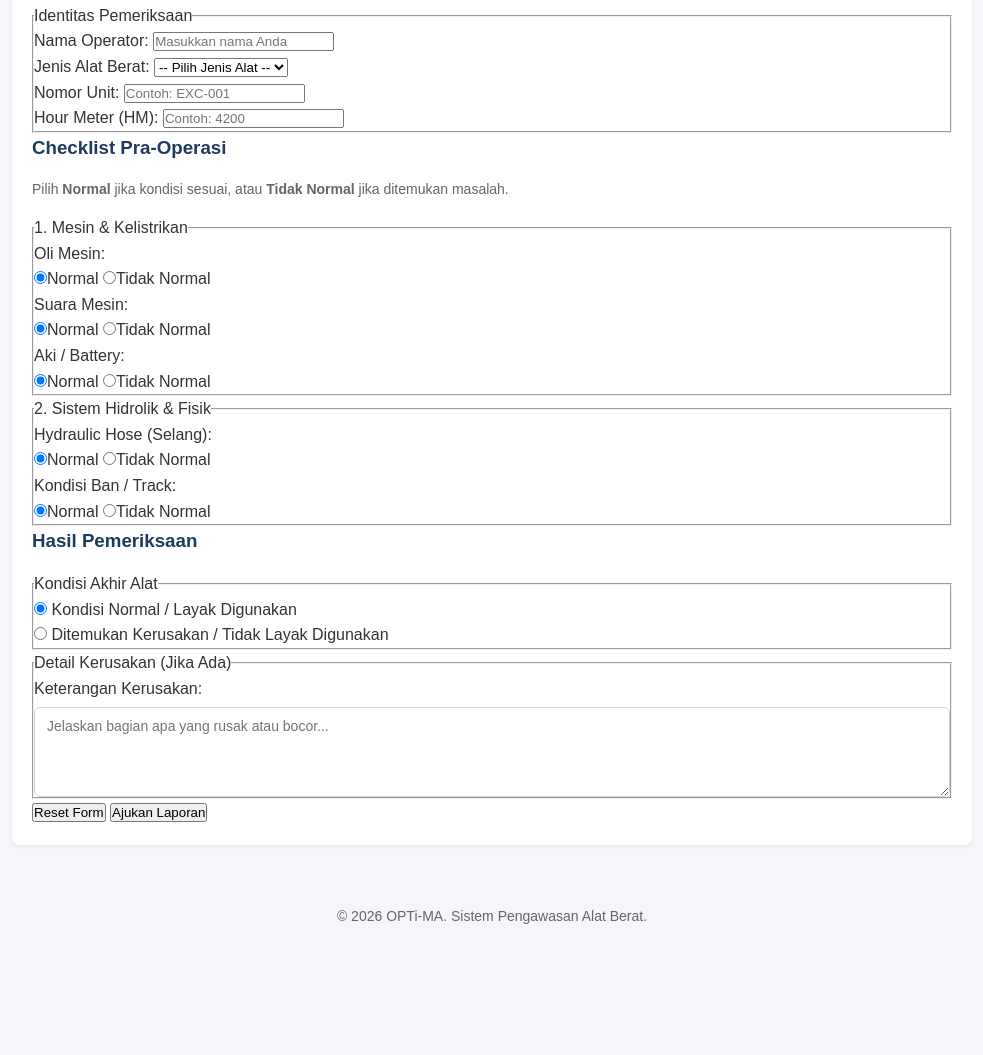
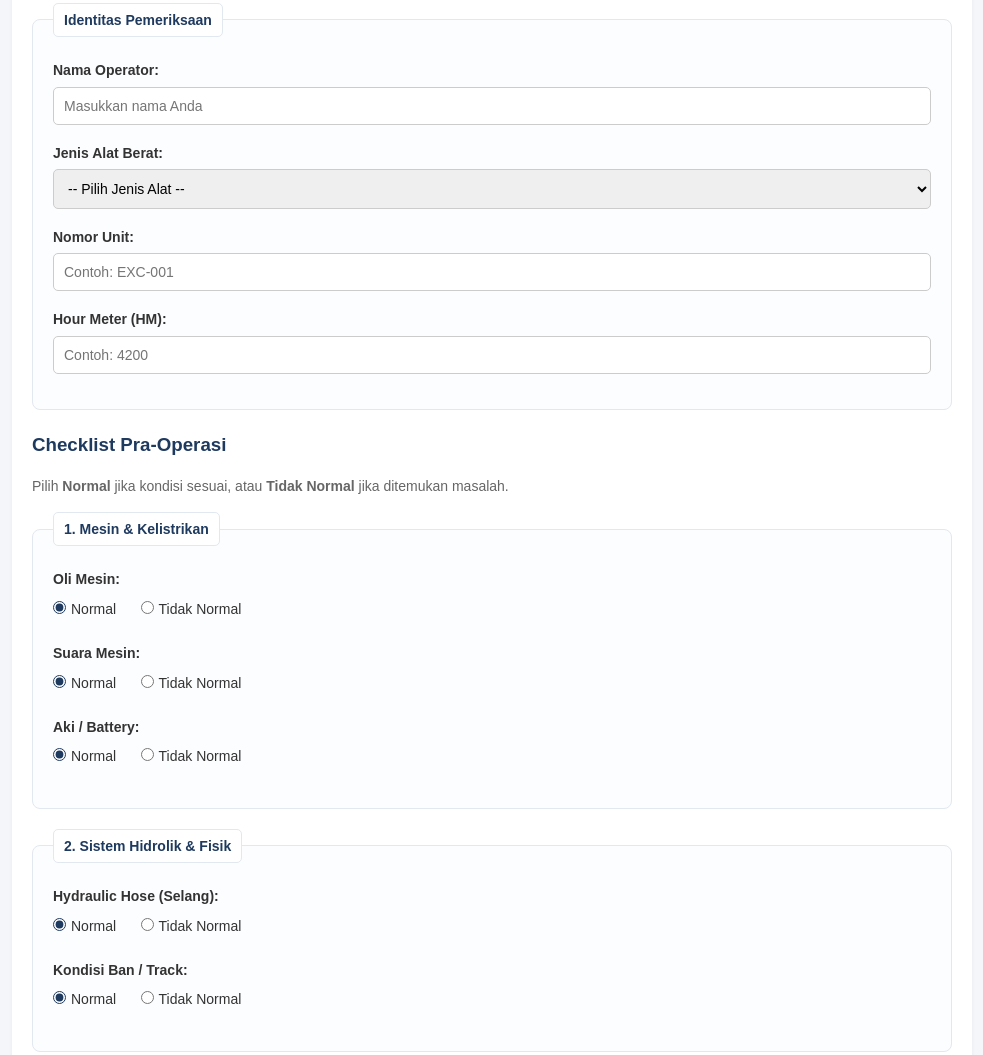
Before and after one commit to tifanakhmadalfarikh-alt/Kelompok6_P.Web, a plain HTML site: page Documents/pages/form_pemeriksaan.html in a window 1280 px wide. Shown: the part 353-1408 px from the top of the page, without its empty margins (148-1131 px from the left). Before the commit the page ends 1300 px from the top, so only its background shows below. Drawn offline with Linux system fonts and the light colour scheme.

Commit message:
menambahkan css

```diff
--- a/Documents/assets/css/style.css
+++ b/Documents/assets/css/style.css
@@ -217,3 +217,85 @@ footer {
     background-color: #fed7d7;
     color: #742a2a;
 }
+/* --- Tambahan Khusus Form Pemeriksaan --- */
+
+fieldset {
+    border: 1px solid #e2e8f0;
+    border-radius: 8px;
+    padding: 20px;
+    margin-bottom: 20px;
+    background-color: #fcfdff;
+}
+
+legend {
+    font-weight: bold;
+    color: #1f3a5f;
+    padding: 5px 10px;
+    background-color: white;
+    border-radius: 5px;
+    border: 1px solid #e2e8f0;
+    font-size: 14px;
+}
+
+form p {
+    margin-bottom: 15px;
+}
+
+form label {
+    font-size: 14px;
+    font-weight: bold;
+    color: #333;
+    display: inline-block;
+    margin-bottom: 5px;
+}
+
+input[type="text"],
+input[type="number"],
+select,
+textarea {
+    width: 100%;
+    padding: 10px;
+    border: 1px solid #ccc;
+    border-radius: 5px;
+    font-family: inherit;
+    font-size: 14px;
+}
+
+input[type="radio"] {
+    margin-right: 5px;
+    accent-color: #1f3a5f;
+}
+
+input[type="radio"] + label {
+    margin-right: 20px;
+    font-weight: normal;
+}
+
+.btn-group {
+    display: flex;
+    justify-content: flex-end;
+    gap: 10px;
+    margin-top: 20px;
+}
+
+.btn-submit {
+    background-color: #1f3a5f;
+    color: white;
+    padding: 10px 20px;
+    border: none;
+    border-radius: 5px;
+    cursor: pointer;
+    font-weight: bold;
+}
+.btn-submit:hover { background-color: #2c5282; }
+
+.btn-reset {
+    background-color: #e2e8f0;
+    color: #333;
+    padding: 10px 20px;
+    border: none;
+    border-radius: 5px;
+    cursor: pointer;
+    font-weight: bold;
+}
+.btn-reset:hover { background-color: #cbd5e0; }
```
